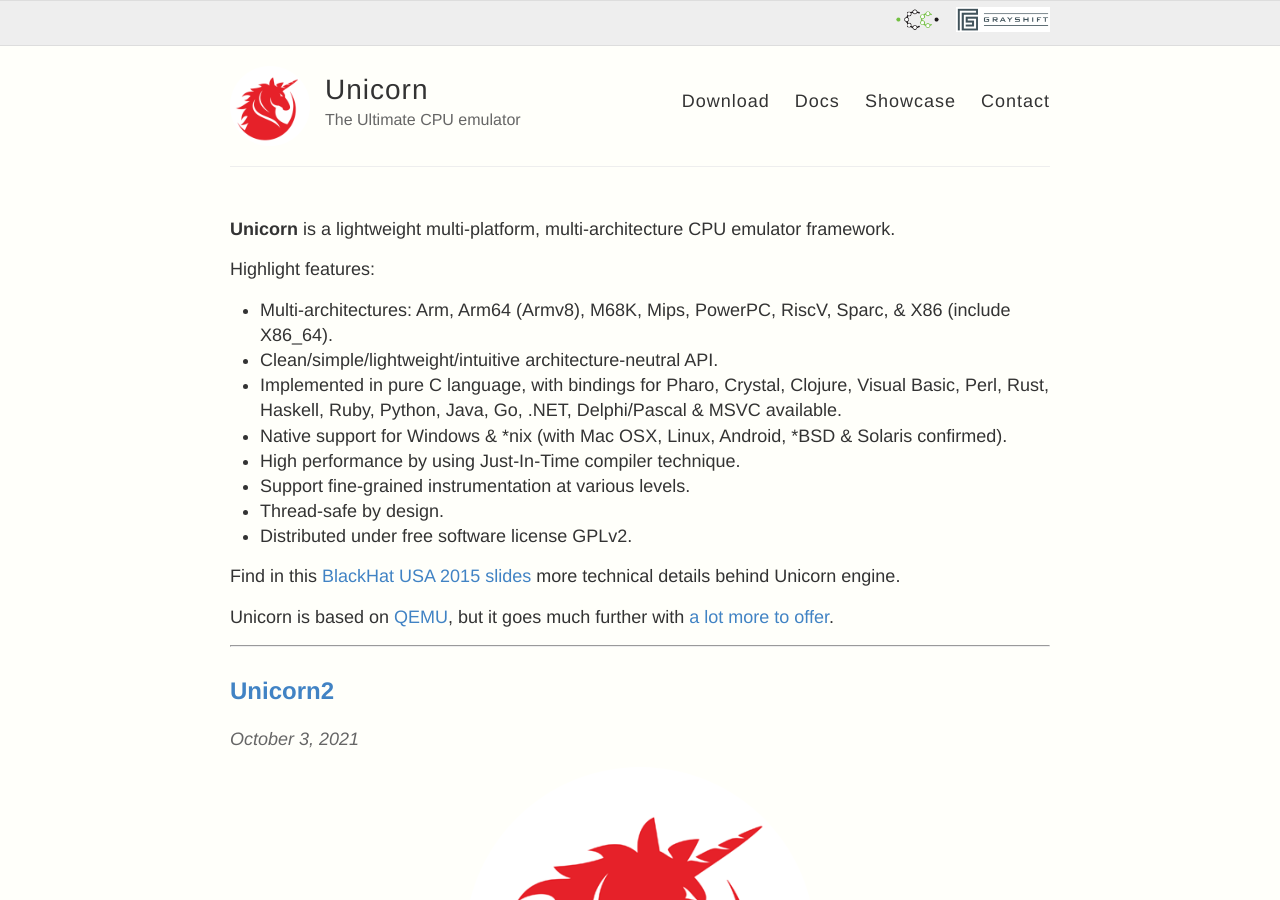
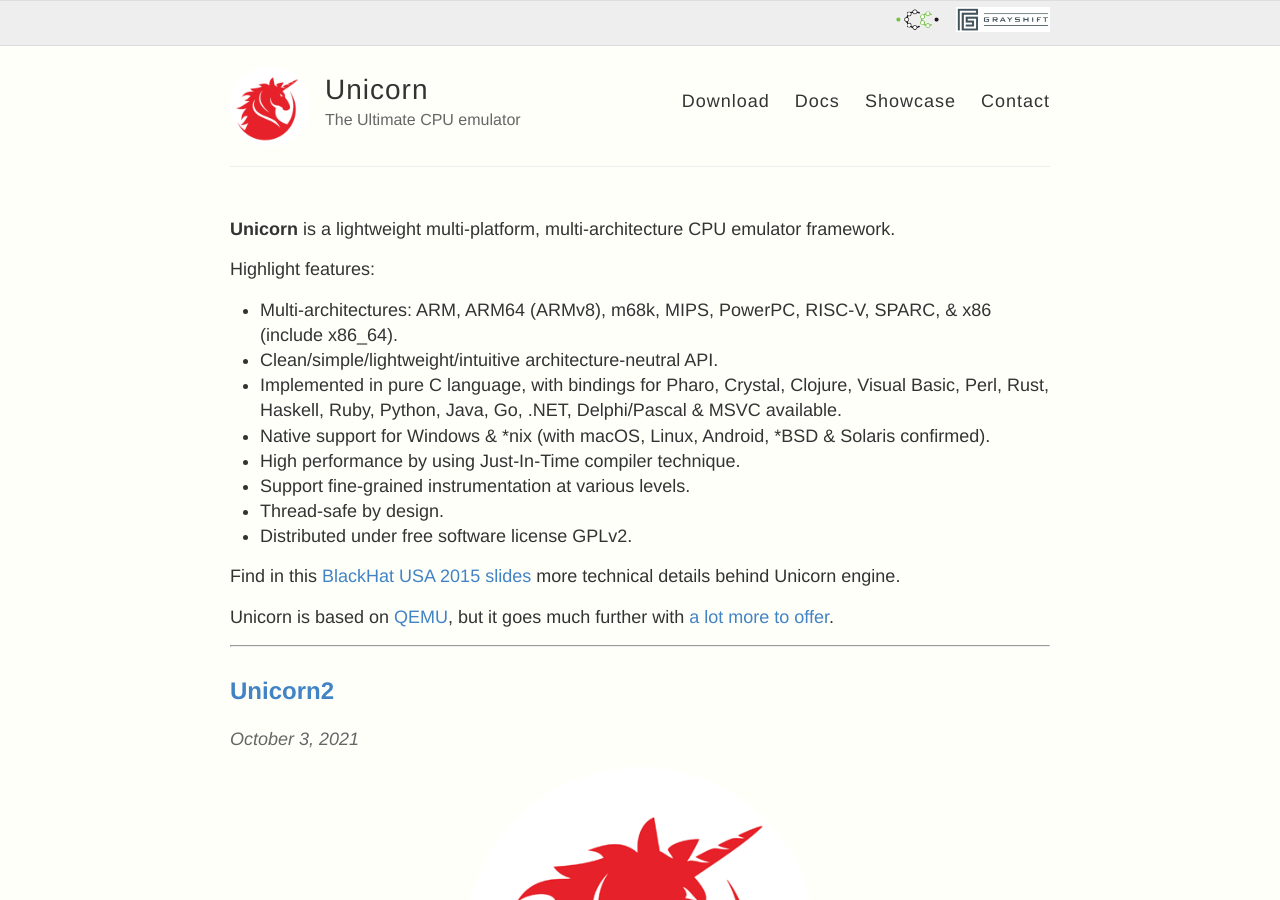
Before and after one commit to unicorn-engine/unicorn-engine.github.io, a Jekyll site: the page built from index.html, in a window 1280 px wide and 900 px high. Built offline with Jekyll 4.4.1, drawn with Linux system fonts in a browser that asks for light colours.

Commit message:
Fix capitalization

```diff
--- a/index.html
+++ b/index.html
@@ -8,13 +8,13 @@ layout: default
 Highlight features:
 
 <ul>
-<li>Multi-architectures: Arm, Arm64 (Armv8), M68K, Mips, PowerPC, RiscV, Sparc, & X86 (include X86_64).</li>
+<li>Multi-architectures: ARM, ARM64 (ARMv8), m68k, MIPS, PowerPC, RISC-V, SPARC, & x86 (include x86_64).</li>
 
 <li>Clean/simple/lightweight/intuitive architecture-neutral API.</li>
 
 <li>Implemented in pure C language, with bindings for Pharo, Crystal, Clojure, Visual Basic, Perl, Rust, Haskell, Ruby, Python, Java, Go, .NET, Delphi/Pascal & MSVC available.</li>
 
-<li>Native support for Windows & *nix (with Mac OSX, Linux, Android, *BSD & Solaris confirmed).</li>
+<li>Native support for Windows & *nix (with macOS, Linux, Android, *BSD & Solaris confirmed).</li>
 
 <li>High performance by using Just-In-Time compiler technique.</li>
 
```
